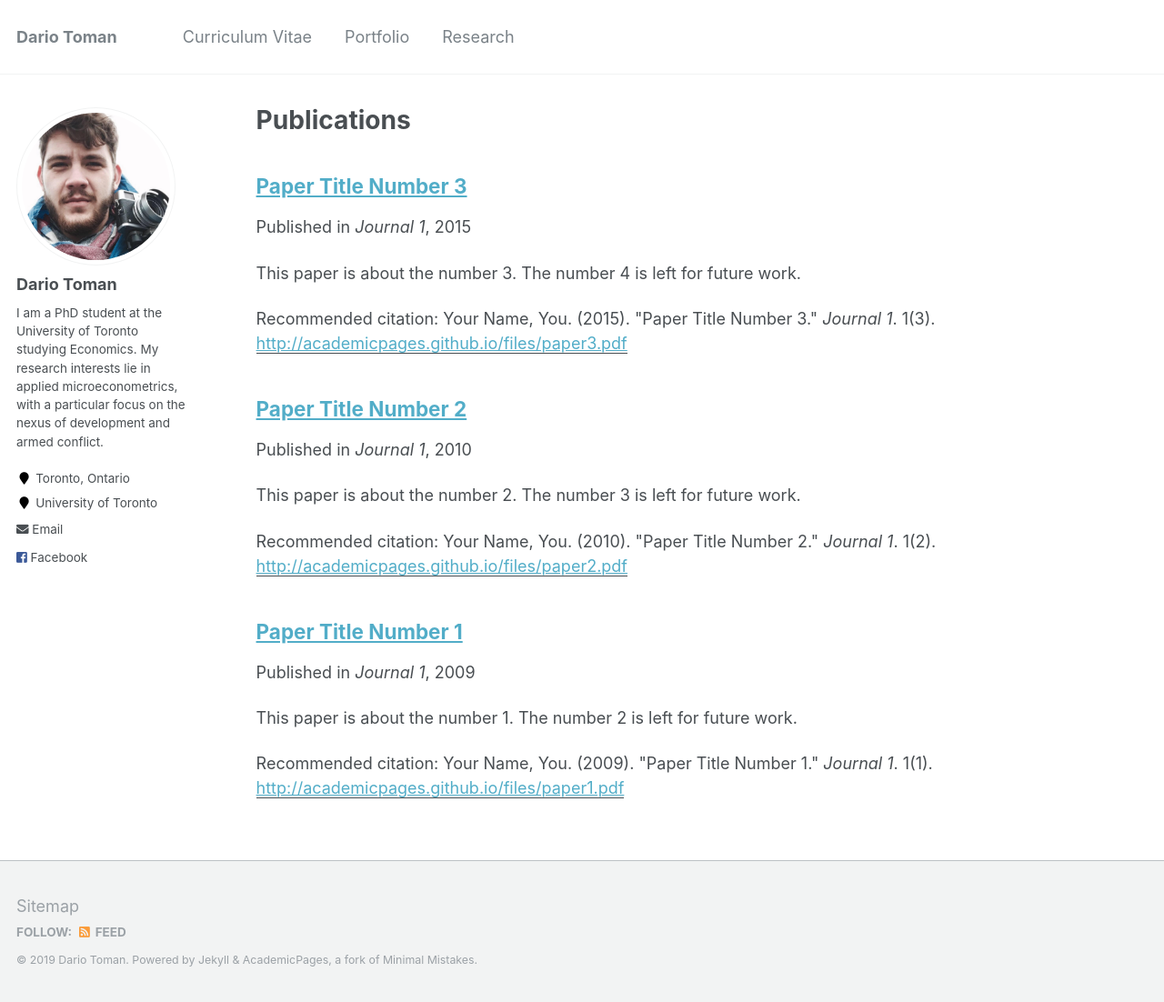
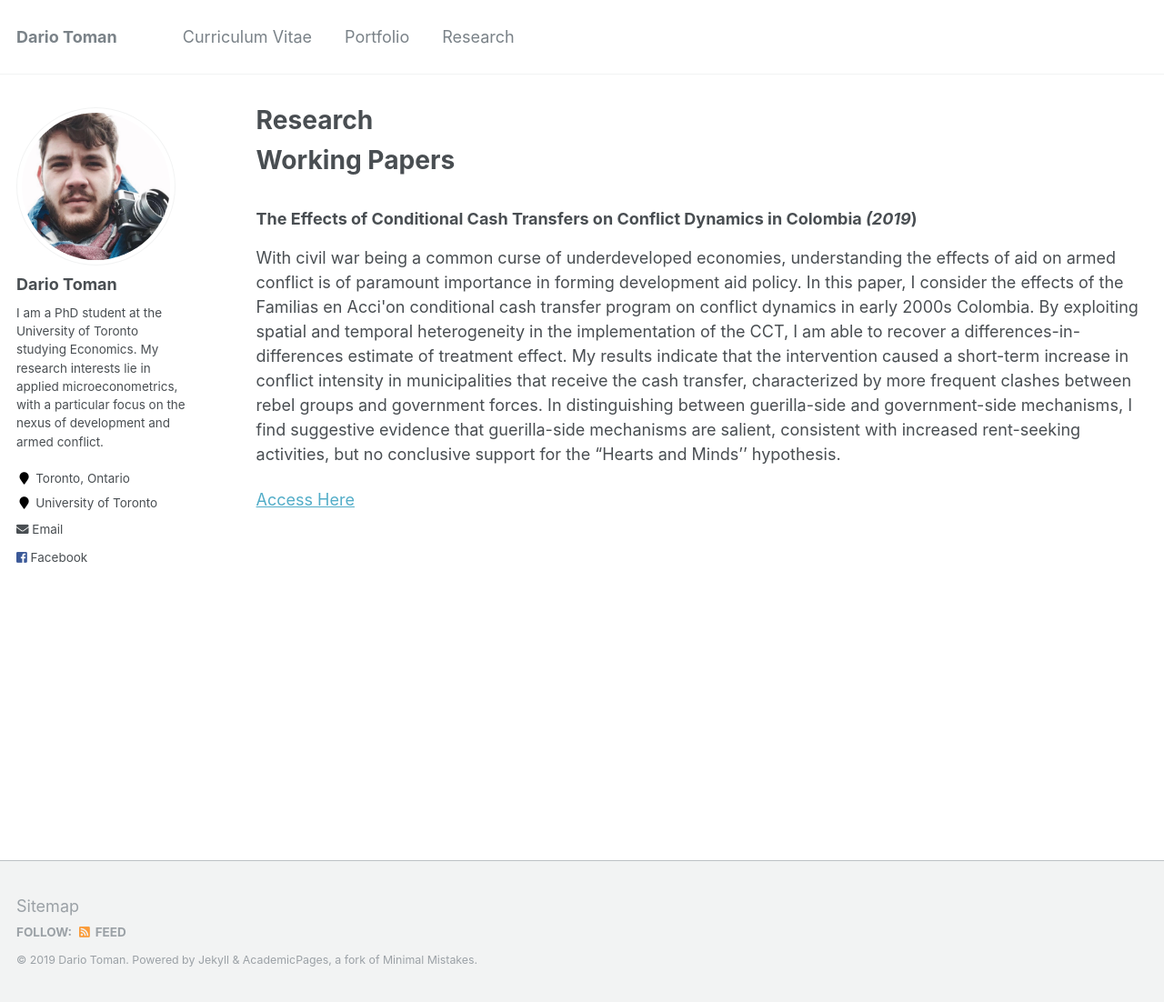
Before and after one commit to dariotoman/website, a Jekyll site: the page built from _pages/publications.md, in a window 1280 px wide and 1102 px high. Shown: the whole window at 91% size. Built offline with Jekyll 4.4.1, drawn with Linux system fonts in a browser that asks for light colours.

Commit message:
Update publications.md

```diff
--- a/_pages/publications.md
+++ b/_pages/publications.md
@@ -1,16 +1,24 @@
 ---
 layout: archive
-title: "Publications"
+title: "Research"
 permalink: /publications/
 author_profile: true
 ---
 
-{% if author.googlescholar %}
-  You can also find my articles on <u><a href="{{author.googlescholar}}">my Google Scholar profile</a>.</u>
-{% endif %}
 
-{% include base_path %}
+Working Papers
+============
 
-{% for post in site.publications reversed %}
-  {% include archive-single.html %}
-{% endfor %}
+### The Effects of Conditional Cash Transfers on Conflict Dynamics in Colombia _(2019_)
+With civil war being a common curse of underdeveloped economies, understanding the effects of aid
+on armed conflict is of paramount importance in forming development aid policy. In this paper, I
+consider the effects of the Familias en Acci\'on conditional cash transfer program on conflict dynamics
+in early 2000s Colombia. By exploiting spatial and temporal heterogeneity in the implementation of the
+CCT, I am able to recover a differences-in-differences estimate of treatment effect. My results indicate
+ that the intervention caused a short-term increase in conflict intensity in municipalities that receive
+  the cash transfer, characterized by more frequent clashes between rebel groups and government forces.
+  In distinguishing between guerilla-side and government-side mechanisms, I find suggestive evidence that
+   guerilla-side mechanisms are salient, consistent with increased rent-seeking activities, but no conclusive support for the
+   "Hearts and Minds'' hypothesis.
+
+ [Access Here](https://drive.google.com/file/d/1LFhjJlpNK1urOol5-CCED-2reZm5VfLw/view?usp=sharing)
```
